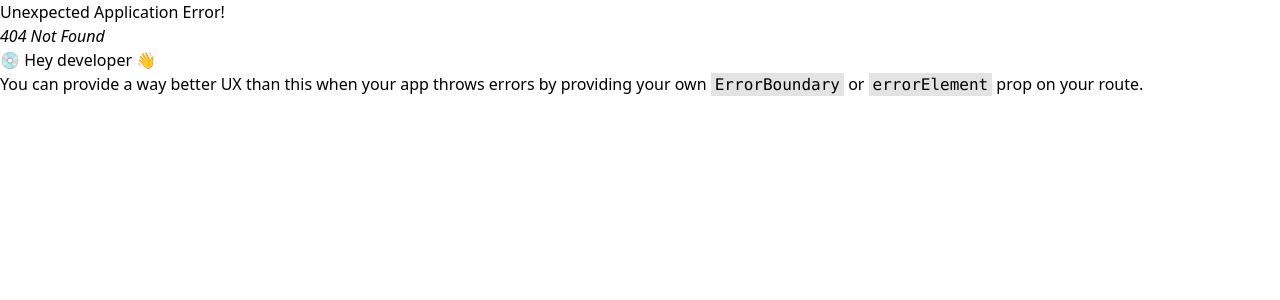
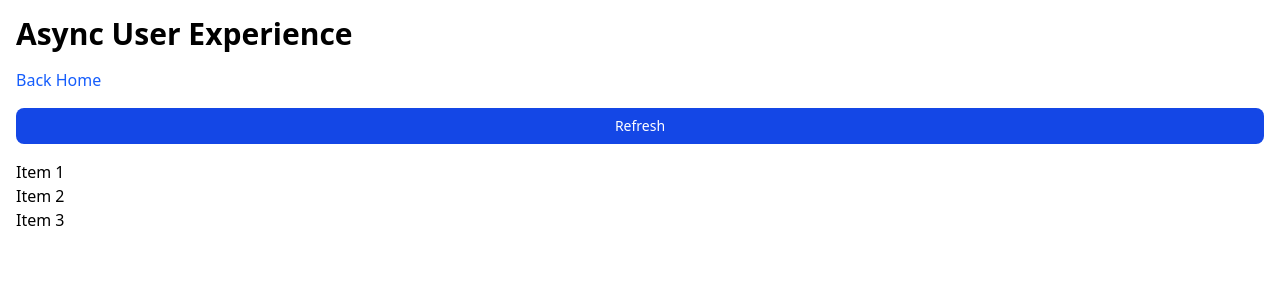
Before and after one commit to barnabas-lesti/react-sandbox, a React (Vite) app: page /async-data/async-user-experience in a window 1280 px wide. Before the commit this address had no page. Shown: the top 300 px of the page. Built offline with nearby package versions, Linux system fonts and the light colour scheme.

Commit message:
feature: add async data examples

```diff
--- a/src/app/routes/config.tsx
+++ b/src/app/routes/config.tsx
@@ -8,10 +8,6 @@ export const APP_ROUTES: RouteObject[] = [
     element: <Outlet />,
     children: [
       createLazyRoute({ index: true, moduleLoader: () => import("#features/home/HomePage") }),
-      createLazyRoute({
-        path: "async-data",
-        moduleLoader: () => import("#features/async-data/AsyncDataPage"),
-      }),
       {
         path: "state-management",
         children: [
@@ -33,6 +29,19 @@ export const APP_ROUTES: RouteObject[] = [
           }),
         ],
       },
+      {
+        path: "async-data",
+        children: [
+          createLazyRoute({
+            path: "promises",
+            moduleLoader: () => import("#features/async-data/promises/PromisesPage"),
+          }),
+          createLazyRoute({
+            path: "async-user-experience",
+            moduleLoader: () => import("#features/async-data/async-user-experience/AsyncUserExperiencePage"),
+          }),
+        ],
+      },
     ],
   },
 ];
--- a/src/features/async-data/AsyncDataPage.tsx
+++ b/src/features/async-data/async-user-experience/AsyncUserExperiencePage.tsx
@@ -4,13 +4,13 @@ import { Button } from "#core/ui/components/button/Button";
 import { Typography } from "#core/ui/components/typography/Typography";
 import { BasePageLayout } from "#core/ui/layouts/base-page-layout/BasePageLayout";
 
-import { useAsyncDataStore } from "./useAsyncDataStore";
+import { useAsyncUserExperienceStore } from "./useAsyncUserExperienceStore";
 
-export default function AsyncDataPage() {
-  const isLoading = useAsyncDataStore((store) => store.isLoading);
-  const data = useAsyncDataStore((store) => store.data);
-  const error = useAsyncDataStore((store) => store.error);
-  const loadData = useAsyncDataStore((store) => store.loadData);
+export default function AsyncUserExperiencePage() {
+  const isLoading = useAsyncUserExperienceStore((store) => store.isLoading);
+  const data = useAsyncUserExperienceStore((store) => store.data);
+  const error = useAsyncUserExperienceStore((store) => store.error);
+  const loadData = useAsyncUserExperienceStore((store) => store.loadData);
 
   useEffect(() => {
     loadData();
@@ -21,7 +21,7 @@ export default function AsyncDataPage() {
   }
 
   return (
-    <BasePageLayout title="Async Data">
+    <BasePageLayout title="Async User Experience">
       <Button
         disabled={isLoading}
         onClick={handleRefresh}
--- a/src/features/async-data/useAsyncDataStore.ts
+++ b/src/features/async-data/async-user-experience/useAsyncUserExperienceStore.ts
@@ -6,15 +6,15 @@ interface LoadDataOptions {
   force?: boolean;
 }
 
-interface AsyncDataState {
+interface AsyncUserExperienceState {
   isLoading: boolean;
   data: string[] | null;
   error: string | null;
   loadData: (options?: LoadDataOptions) => Promise<void>;
 }
 
-export const useAsyncDataStore = create<AsyncDataState>((set) => {
-  let loadDataPromise: ReturnType<AsyncDataState["loadData"]> | null = null;
+export const useAsyncUserExperienceStore = create<AsyncUserExperienceState>((set) => {
+  let loadDataPromise: ReturnType<AsyncUserExperienceState["loadData"]> | null = null;
 
   return {
     isLoading: false,
@@ -29,7 +29,7 @@ export const useAsyncDataStore = create<AsyncDataState>((set) => {
           // We simulate a little delay and define the loaded data.
           await debugDelay();
           // throw new Error();
-          const data: AsyncDataState["data"] = ["Item 1", "Item 2", "Item 3"];
+          const data: AsyncUserExperienceState["data"] = ["Item 1", "Item 2", "Item 3"];
           set({ data });
         } catch (error) {
           loadDataPromise = null;
--- /dev/null
+++ b/src/features/async-data/promises/PromisesPage.tsx
@@ -0,0 +1,61 @@
+import { useEffect, useState } from "react";
+
+import { debugDelay } from "#core/functions/debugDelay";
+import { Typography } from "#core/ui/components/typography/Typography";
+import { BasePageLayout } from "#core/ui/layouts/base-page-layout/BasePageLayout";
+
+export default function PromisesPage() {
+  // const data1 = await fetchData1();
+  const [data1, setData1] = useState<Awaited<ReturnType<typeof fetchData1>>>([]);
+  const [data2, setData2] = useState<Awaited<ReturnType<typeof fetchData2>>>([]);
+
+  useEffect(() => {
+    fetchData1().then((data) => setData1(data));
+    fetchData2().then((data) => setData2(data));
+
+    // (async () => {
+    //   setData1(await fetchData1());
+    //   setData2(await fetchData2());
+    //   // Promise.all();
+    // })();
+
+    const mappedArray = createDummyArray().map(() => {
+      // const mappedArray = createDummyArray().map(async () => {
+      return Math.random();
+    });
+    console.debug(mappedArray);
+    // Promise.all(mappedArray).then((entry) => console.debug(entry));
+    console.debug("Last statement?");
+  }, []);
+
+  return (
+    <BasePageLayout title="Promises">
+      <Typography>Data1: {data1.join(", ")}</Typography>
+      <Typography>Data2: {data2}</Typography>
+    </BasePageLayout>
+  );
+}
+
+// function fetchData1(): Promise<number[]> {
+function fetchData1() {
+  // return new Promise((resolve) => {
+  return new Promise<number[]>((resolve) => {
+    // resolve([1, 2, 3]);
+    setTimeout(() => resolve([1, 2, 3]), 1000);
+  });
+}
+
+async function fetchData2() {
+  // function fetchData2() {
+  return (async () => {
+    await debugDelay();
+    return ["a", "b", "c"];
+  })();
+  // return async () => {
+  //   return ["a", "b", "c"];
+  // };
+}
+
+function createDummyArray() {
+  return Array(10).fill(undefined);
+}
--- a/src/features/home/HomePage.tsx
+++ b/src/features/home/HomePage.tsx
@@ -26,8 +26,14 @@ export default function HomePage() {
       </ul>
 
       <Typography variant="h2">Async Data</Typography>
-      <Link to="/async-data">Async Data</Link>
-
+      <ul>
+        <li>
+          <Link to="/async-data/promises">Promises</Link>
+        </li>
+        <li>
+          <Link to="/async-data/async-user-experience">Async User Experience</Link>
+        </li>
+      </ul>
       {/* <CounterWithZustand /> */}
     </BasePageLayout>
   );
--- a/src/features/promises/PromisesPage.tsx
+++ /dev/null
@@ -1,5 +0,0 @@
-import { BasePageLayout } from "#core/ui/layouts/base-page-layout/BasePageLayout";
-
-export default function PromisesPage() {
-  return <BasePageLayout title="Promises" />;
-}
--- a/src/index.tsx
+++ b/src/index.tsx
@@ -1,4 +1,4 @@
-import { StrictMode } from "react";
+// import { StrictMode } from "react";
 import { createRoot } from "react-dom/client";
 
 import "./index.css";
@@ -6,7 +6,7 @@ import "./index.css";
 const { App } = await import("#app/App");
 
 createRoot(document.getElementById("app_root")!).render(
-  <StrictMode>
-    <App />
-  </StrictMode>,
+  // <StrictMode>
+  <App />,
+  // </StrictMode>,
 );
```
